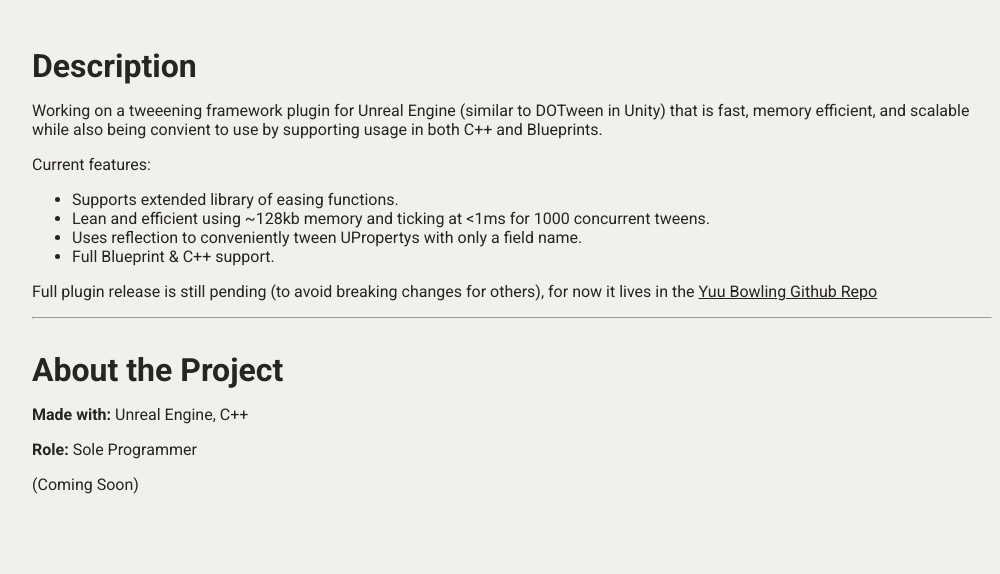
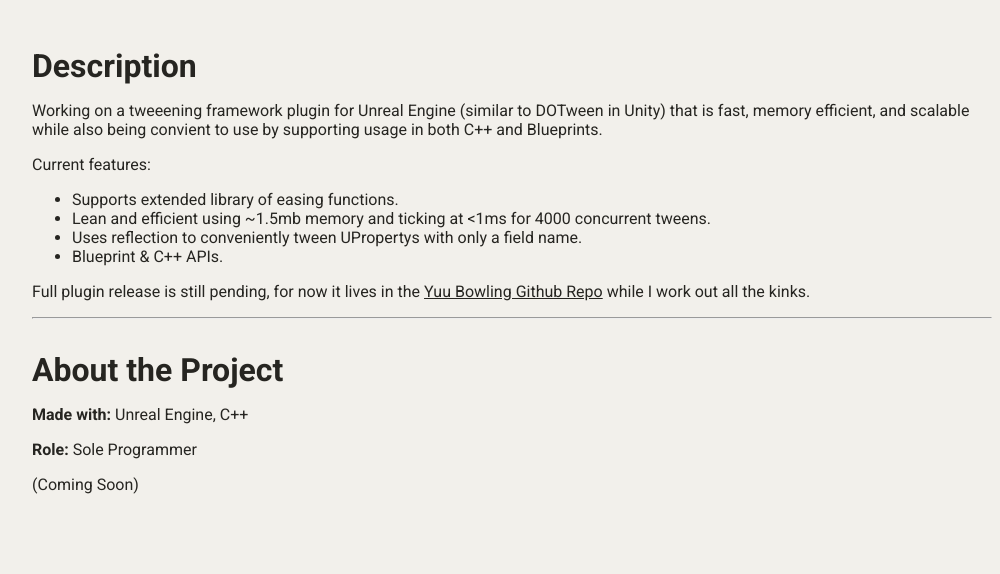
Before and after one commit to jaideng123/jaideng123.github.io, a Jekyll site: the page built from _posts/games/2024-09-26-DUETween.md, in a window 1280 px wide. Shown: the part 375-949 px from the top of the page, without its empty margins (128-1128 px from the left). Built offline with Jekyll 4.4.1, drawn with Linux system fonts in a browser that asks for light colours.

Commit message:
Update 2024-09-26-DUETween.md

```diff
--- a/_posts/games/2024-09-26-DUETween.md
+++ b/_posts/games/2024-09-26-DUETween.md
@@ -15,9 +15,9 @@
 ---
 **What I did:**
 
-Working on a tweening framework plugin for Unreal Engine (similar to DOTween in Unity) that is fast, memory efficient, and scalable while also being convient to use by supporting usage in both C++ and Blueprints.
+Working on a tweening framework plugin for Unreal Engine (similar to DOTween in Unity) that is fast, memory efficient, and scalable while also being convient to use with both C++ and Blueprint APIs.
 
-Currently I am testing it out as a module in Yuu Bowling before a wider release.
+Currently I am testing it out as a local plugin in Yuu Bowling before a wider release.
 
 **Engine & Tools:** Unreal Engine, C++
 <!--more-->
@@ -28,12 +28,13 @@
 
 Current features:
 - Supports extended library of easing functions.
-- Lean and efficient using ~128kb memory and ticking at <1ms for 1000 concurrent tweens.
+- Lean and efficient using ~1.5mb memory and ticking at <1ms for 4000 concurrent tweens.
 - Uses reflection to conveniently tween UPropertys with only a field name.
-- Full Blueprint & C++ support.
+- Blueprint & C++ APIs.
 
 
-Full plugin release is still pending (to avoid breaking changes for others), for now it lives in the [Yuu Bowling Github Repo](https://github.com/jaideng123/UnrealBowling/tree/master/Source/DUETween)
+
+Full plugin release is still pending, for now it lives in the [Yuu Bowling Github Repo](https://github.com/jaideng123/UnrealBowling/tree/master/Plugins/DUETween) while I work out all the kinks.
 
 ---
 # About the Project
```
